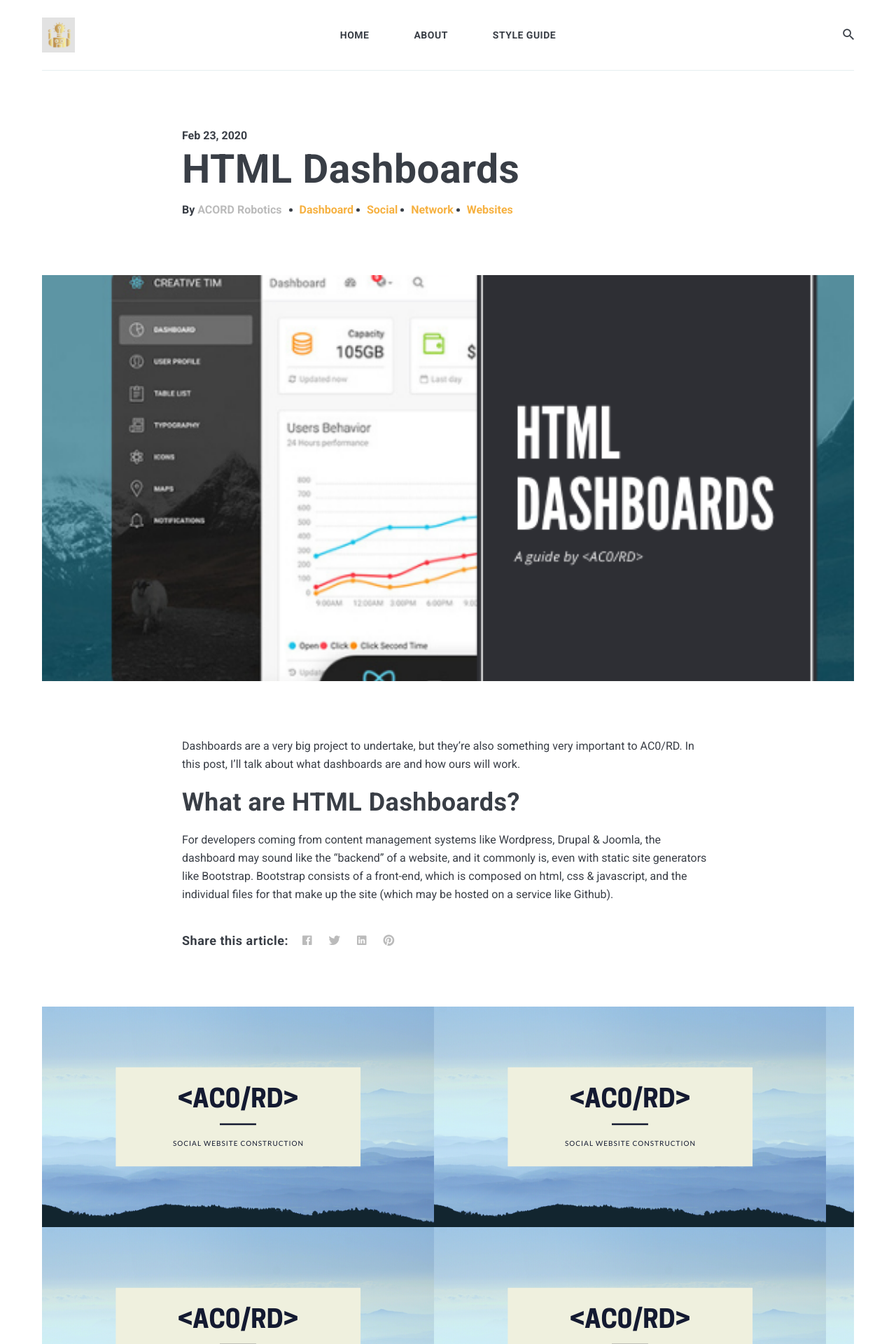
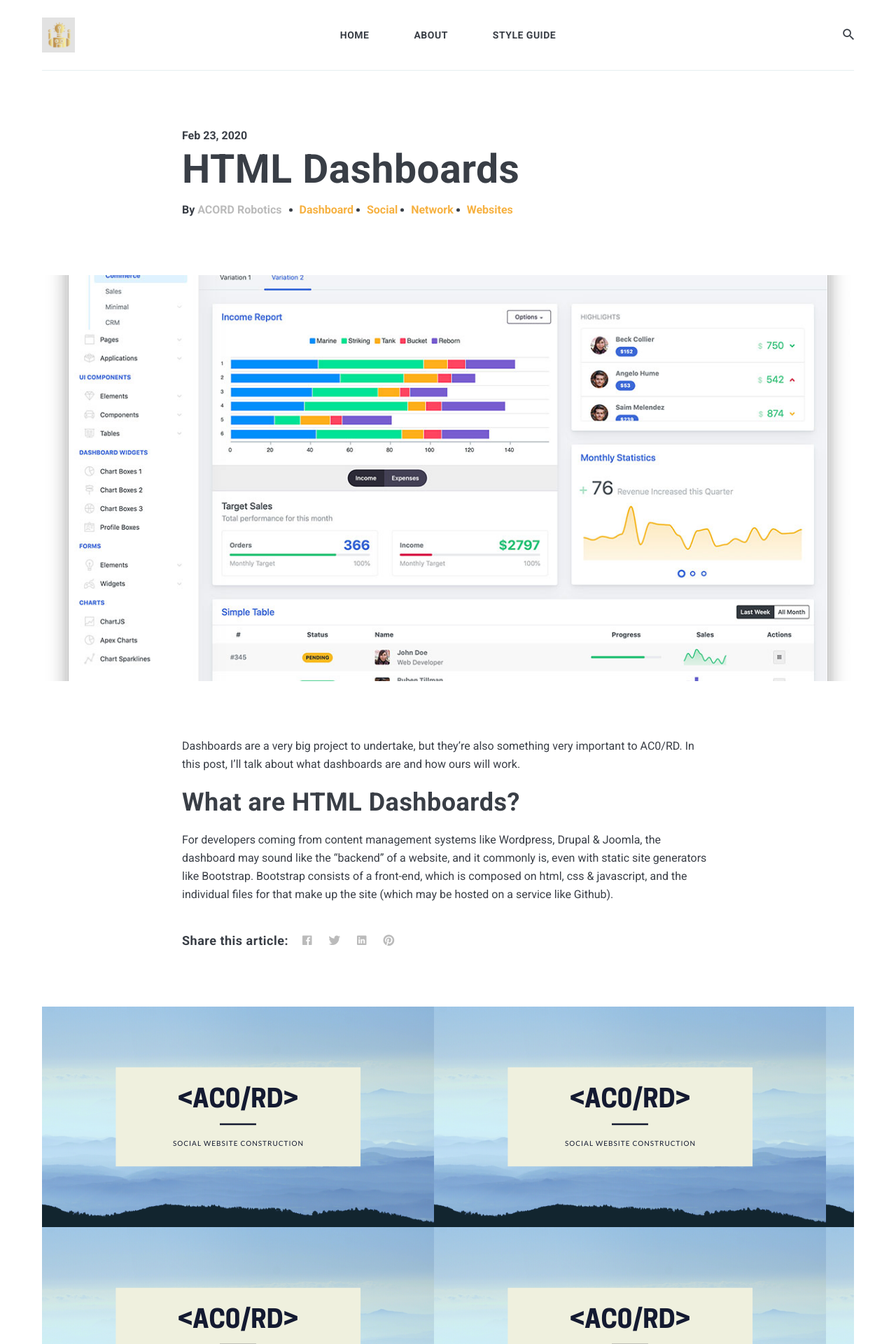
Before and after one commit to Gizmotronn/acord-robotics.github11, a Jekyll site: the page built from _posts/2018-06-25-start-the-day-with-the-right-habit.markdown, in a window 1280 px wide. Shown: the top 1920 px of the page at 70% size. Built offline with Jekyll 4.4.1, drawn with Linux system fonts in a browser that asks for light colours; nearby versions of some CDN libraries; a script that is not in the unit is left out; comment, search, counter and statistics services are not loaded.

Commit message:
Update 2018-06-25-start-the-day-with-the-right-habit.markdown

```diff
--- a/_posts/2018-06-25-start-the-day-with-the-right-habit.markdown
+++ b/_posts/2018-06-25-start-the-day-with-the-right-habit.markdown
@@ -2,7 +2,7 @@
 layout: post
 title: HTML Dashboards
 date: '2020-02-23 15:01:35 +0300'
-image: dashboard-image.png
+image: architectui-html-bootstrap-dashboard.jpg
 tags: Dashboard Social Network Websites
 published: true
 ---
```
